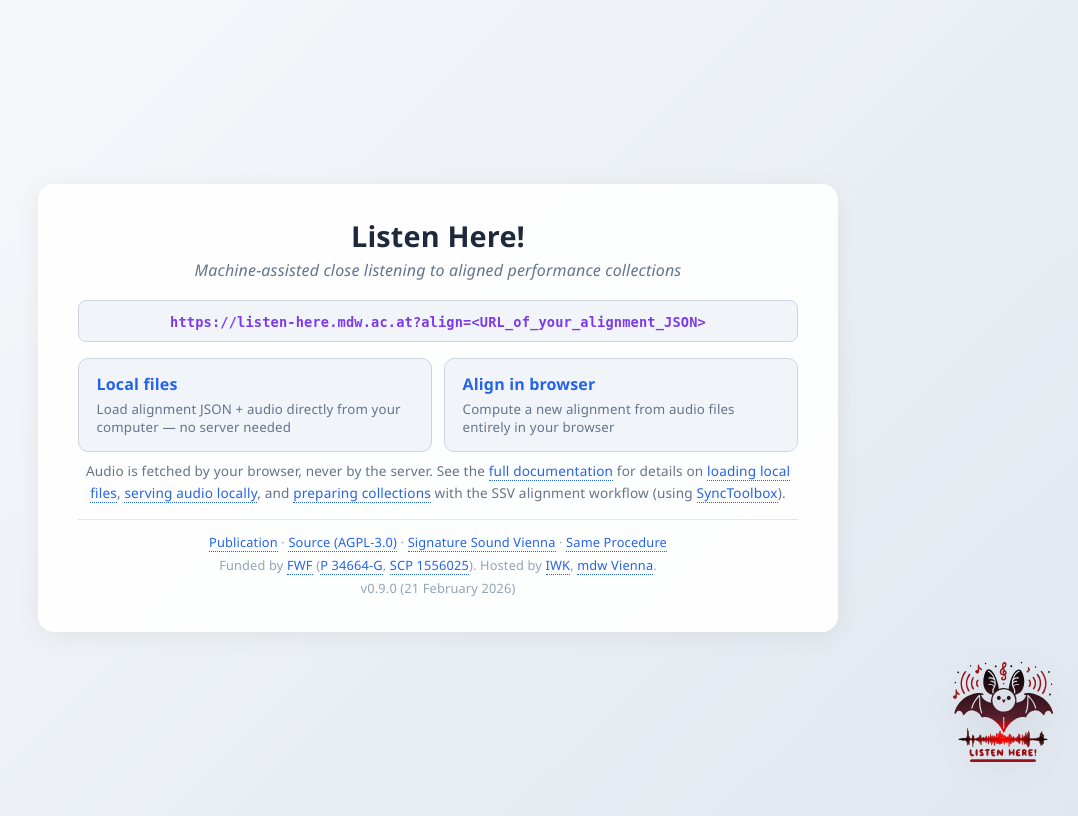
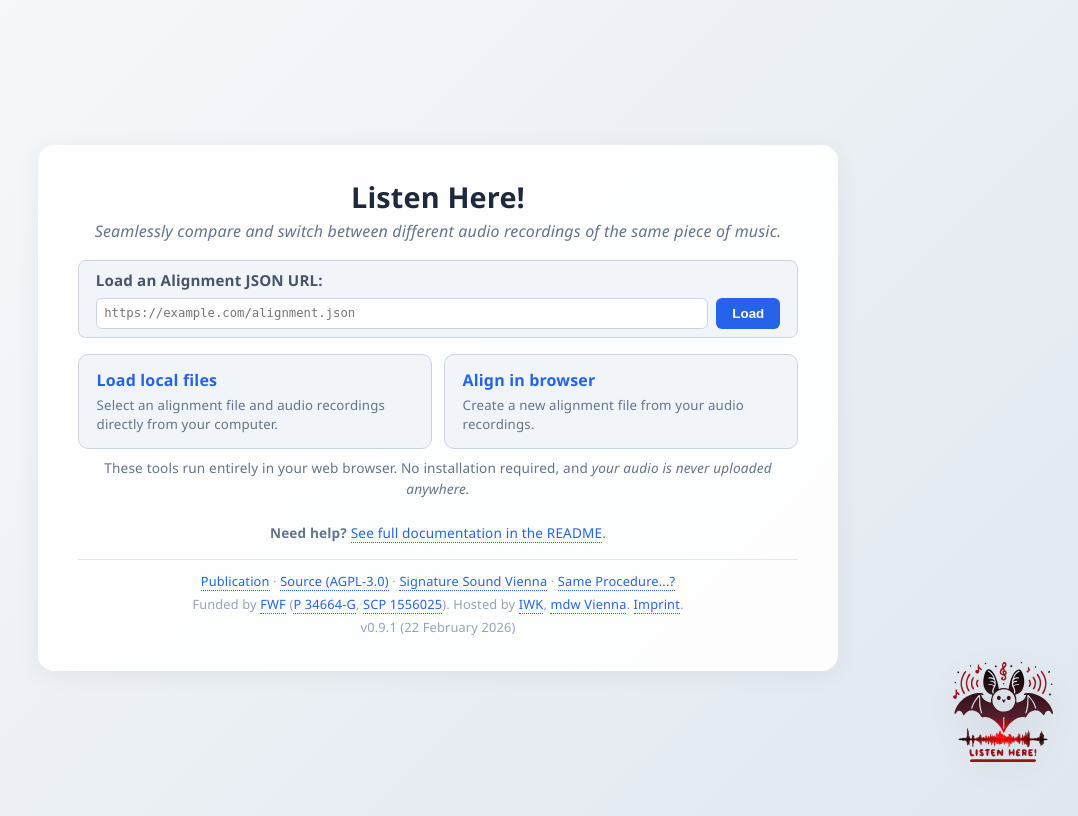
Before and after one commit to Signature-Sound-Vienna/listenHere, a Flask app: page / in a window 1280 px wide. Shown: the whole page, without its empty margins (202-1280 px from the left). Run offline with Flask 2, Linux system fonts and the light colour scheme.

Commit message:
Update documentation and wording on landing page

```diff
--- a/app/__init__.py
+++ b/app/__init__.py
@@ -2,8 +2,8 @@ from flask import Flask
 
 app = Flask(__name__)
 
-app.config['VERSION'] = '0.9.0'
-app.config['VERSION_DATE'] = '21 February 2026'
+app.config['VERSION'] = '0.9.1'
+app.config['VERSION_DATE'] = '22 February 2026'
 
 @app.context_processor
 def inject_version():
--- a/app/templates/index.html
+++ b/app/templates/index.html
@@ -27,49 +27,33 @@
       </div>
       <h1>Listen Here!</h1>
       <p class="tagline">
-        Machine-assisted close listening to aligned performance collections
+        Seamlessly compare and switch between different audio recordings of the same piece of music.
       </p>
+
       <div class="usage-box">
-        <code
-          >https://listen-here.mdw.ac.at?align=&lt;URL_of_your_alignment_JSON&gt;</code
-        >
+        <form id="url-form" onsubmit="event.preventDefault(); window.location.href='/?align=' + encodeURIComponent(document.getElementById('align-url').value);">
+          <label for="align-url" style="display: block; margin-bottom: 0.5rem; font-weight: bold; font-size: 0.9em; text-align: left; color: #475569;">Load an Alignment JSON URL:</label>
+          <div style="display: flex; gap: 0.5rem;">
+            <input type="url" id="align-url" placeholder="https://example.com/alignment.json" required style="flex: 1; padding: 0.6em; border: 1px solid #cbd5e1; border-radius: 6px; font-family: monospace; font-size: 0.9em;">
+            <button type="submit" style="padding: 0.6em 1.2em; border: none; background: #2563eb; color: white; border-radius: 6px; cursor: pointer; font-weight: 600; transition: background 0.15s;">Load</button>
+          </div>
+        </form>
       </div>
+
       <div class="action-grid">
         <a href="/?useFiles" class="action-card">
-          <strong>Local files</strong>
-          <span
-            >Load alignment JSON + audio directly from your computer — no server
-            needed</span
-          >
+          <strong>Load local files</strong>
+          <span>Select an alignment file and audio recordings directly from your computer.</span>
         </a>
         <a href="/?mode=align" class="action-card">
           <strong>Align in browser</strong>
-          <span
-            >Compute a new alignment from audio files entirely in your
-            browser</span
-          >
+          <span>Create a new alignment file from your audio recordings.</span>
         </a>
       </div>
       <p class="help-text">
-        Audio is fetched by your browser, never by the server. See the
-        <a href="https://github.com/Signature-Sound-Vienna/ListenHere#readme"
-          >full documentation</a
-        >
-        for details on
-        <a
-          href="https://github.com/Signature-Sound-Vienna/ListenHere#loading-audio-directly-from-your-computer-no-server-needed"
-          >loading local files</a
-        >,
-        <a
-          href="https://github.com/Signature-Sound-Vienna/ListenHere#serving-audio-from-your-local-machine"
-          >serving audio locally</a
-        >, and
-        <a href="https://github.com/Signature-Sound-Vienna/alignment"
-          >preparing collections</a
-        >
-        with the SSV alignment workflow (using
-        <a href="https://github.com/meinardmueller/SyncToolbox">SyncToolbox</a
-        >).
+        These tools run entirely in your web browser. No installation required, and <em>your audio is never uploaded anywhere.</em>
+        <br/><br/>
+        <strong>Need help?</strong> <a href="https://github.com/Signature-Sound-Vienna/ListenHere#readme">See full documentation in the README</a>.
       </p>
       <footer>
         <a href="https://doi.org/10.1145/3625135.3625144">Publication</a> ·
@@ -81,7 +65,7 @@
           >Signature Sound Vienna</a
         >
         ·
-        <a href="https://iwk.mdw.ac.at/same-procedure">Same Procedure</a>
+        <a href="https://iwk.mdw.ac.at/same-procedure">Same Procedure...?</a>
         <br />
         Funded by <a href="https://fwf.ac.at" target="_blank">FWF</a> (<a
           href="https://doi.org/10.55776/P34664"
@@ -91,7 +75,7 @@
         <a href="https://doi.org/10.55776/SCP1556025" target="_blank"
           >SCP 1556025</a
         >). Hosted by <a href="https://iwk.mdw.ac.at" target="_blank">IWK</a>,
-        <a href="https://mdw.ac.at" target="_blank">mdw Vienna</a>.
+        <a href="https://mdw.ac.at" target="_blank">mdw Vienna</a>. <a href="https://iwk.mdw.ac.at/impressum/">Imprint</a>.
         <br />
         <span class="version">v{{ version }} ({{ version_date }})</span>
       </footer>
```
Also changed, not shown: CHANGELOG.md, README.md.
